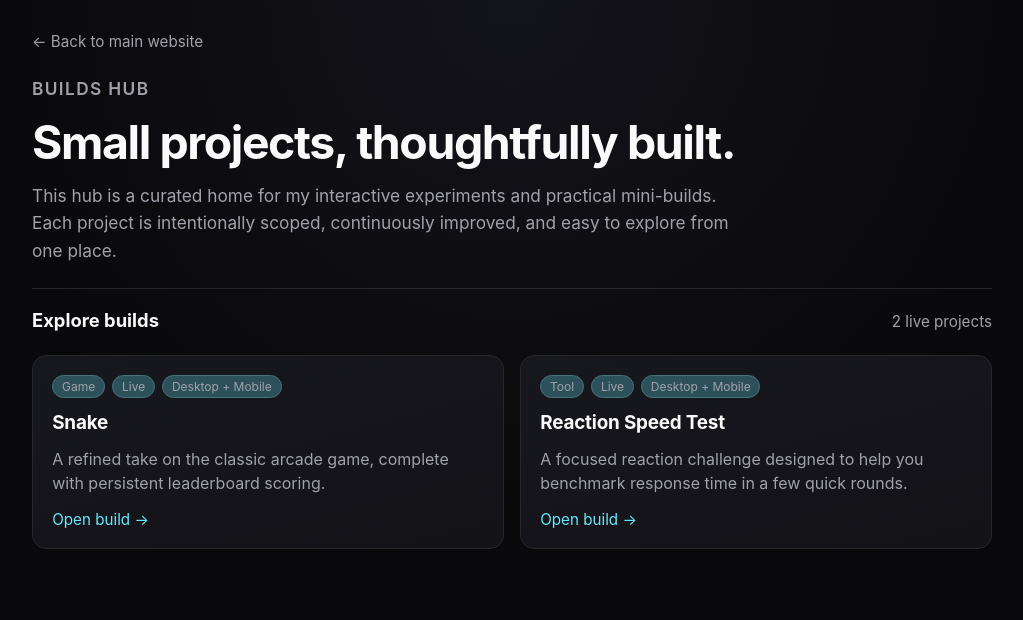
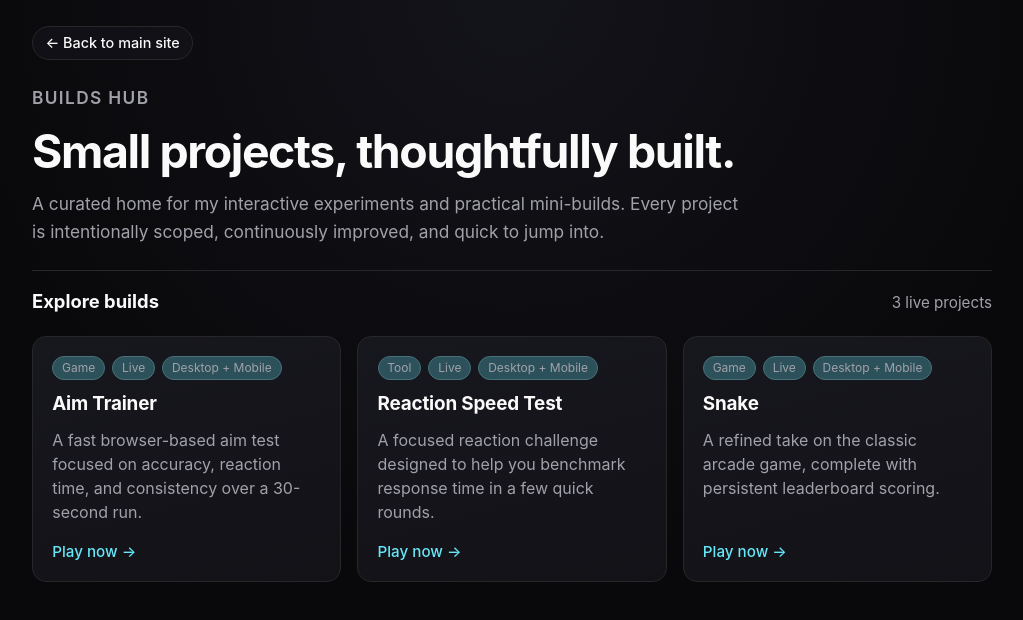
Before and after one commit to adammastersuk/builds-hub, a Next.js app: page / in a window 1280 px wide. Shown: the top 620 px of the page, without its empty margins (128-1151 px from the left). Built offline with nearby package versions, Linux system fonts and the light colour scheme; no server answers.

Commit message:
Add Aim Trainer build entry and polish hub layout

```diff
--- a/app/globals.css
+++ b/app/globals.css
@@ -39,22 +39,32 @@ a {
   display: grid;
   align-content: start;
   gap: 1.5rem;
-  padding: 2rem 0 3rem;
+  padding: 1.6rem 0 3rem;
 }
 
 .back-link {
   justify-self: start;
   display: inline-flex;
   align-items: center;
-  gap: 0.35rem;
-  color: var(--text-secondary);
-  font-size: 0.95rem;
-  transition: color 150ms ease;
+  gap: 0.45rem;
+  color: var(--text-primary);
+  font-size: 0.9rem;
+  font-weight: 500;
+  border: 1px solid var(--surface-border);
+  border-radius: 999px;
+  padding: 0.48rem 0.78rem;
+  background: color-mix(in oklab, var(--surface) 88%, transparent);
+  transition:
+    color 150ms ease,
+    border-color 150ms ease,
+    background 150ms ease;
 }
 
 .back-link:hover,
 .back-link:focus-visible {
   color: var(--text-primary);
+  border-color: color-mix(in oklab, var(--accent) 42%, var(--surface-border));
+  background: color-mix(in oklab, var(--accent) 18%, var(--surface));
 }
 
 .header {
@@ -114,11 +124,13 @@ a {
 
 .build-card {
   display: grid;
+  grid-template-rows: auto auto 1fr auto;
   gap: 0.8rem;
   padding: 1.2rem;
   border-radius: 14px;
   background: linear-gradient(165deg, #17171e 0%, var(--surface) 100%);
   border: 1px solid var(--surface-border);
+  min-height: 220px;
   transition:
     transform 180ms ease,
     border-color 180ms ease,
@@ -160,16 +172,17 @@ a {
 }
 
 .build-card__cta {
-  margin-top: 0.15rem;
+  margin-top: 0.35rem;
   color: var(--accent);
   font-size: 0.95rem;
+  font-weight: 500;
 }
 
 @media (max-width: 640px) {
   .container {
-    width: min(960px, calc(100% - 1.5rem));
-    padding: 1.1rem 0 2rem;
-    gap: 1.2rem;
+    width: min(960px, calc(100% - 1.25rem));
+    padding: 1rem 0 2rem;
+    gap: 1.1rem;
   }
 
   .section-heading {
--- a/app/page.tsx
+++ b/app/page.tsx
@@ -2,14 +2,26 @@ import { BuildCard } from '@/components/BuildCard';
 
 const MAIN_WEBSITE_URL = process.env.NEXT_PUBLIC_MAIN_WEBSITE_URL ?? 'https://adammasters.co.uk';
 
-const builds = [
+type Build = {
+  title: string;
+  description: string;
+  href: string;
+  type: string;
+  status: string;
+  platform: string;
+  ctaLabel?: string;
+};
+
+const builds: Build[] = [
   {
-    title: 'Snake',
-    description: 'A refined take on the classic arcade game, complete with persistent leaderboard scoring.',
-    href: '/snake',
+    title: 'Aim Trainer',
+    description:
+      'A fast browser-based aim test focused on accuracy, reaction time, and consistency over a 30-second run.',
+    href: '/aim-trainer',
     type: 'Game',
     status: 'Live',
-    platform: 'Desktop + Mobile'
+    platform: 'Desktop + Mobile',
+    ctaLabel: 'Play now'
   },
   {
     title: 'Reaction Speed Test',
@@ -18,7 +30,17 @@ const builds = [
     href: '/reaction-speed-test',
     type: 'Tool',
     status: 'Live',
-    platform: 'Desktop + Mobile'
+    platform: 'Desktop + Mobile',
+    ctaLabel: 'Play now'
+  },
+  {
+    title: 'Snake',
+    description: 'A refined take on the classic arcade game, complete with persistent leaderboard scoring.',
+    href: '/snake',
+    type: 'Game',
+    status: 'Live',
+    platform: 'Desktop + Mobile',
+    ctaLabel: 'Play now'
   }
 ];
 
@@ -26,15 +48,15 @@ export default function HomePage() {
   return (
     <main className="container">
       <a className="back-link" href={MAIN_WEBSITE_URL}>
-        ← Back to main website
+        ← Back to main site
       </a>
 
       <header className="header">
         <p className="eyebrow">Builds Hub</p>
         <h1>Small projects, thoughtfully built.</h1>
         <p>
-          This hub is a curated home for my interactive experiments and practical mini-builds. Each
-          project is intentionally scoped, continuously improved, and easy to explore from one place.
+          A curated home for my interactive experiments and practical mini-builds. Every project is
+          intentionally scoped, continuously improved, and quick to jump into.
         </p>
       </header>
 
@@ -45,15 +67,7 @@ export default function HomePage() {
 
       <section className="build-grid" aria-label="Available builds">
         {builds.map((build) => (
-          <BuildCard
-            key={build.href}
-            title={build.title}
-            description={build.description}
-            href={build.href}
-            type={build.type}
-            status={build.status}
-            platform={build.platform}
-          />
+          <BuildCard key={build.href} {...build} />
         ))}
       </section>
     </main>
--- a/components/BuildCard.tsx
+++ b/components/BuildCard.tsx
@@ -7,11 +7,20 @@ type BuildCardProps = {
   type: string;
   status: string;
   platform: string;
+  ctaLabel?: string;
 };
 
-export function BuildCard({ title, description, href, type, status, platform }: BuildCardProps) {
+export function BuildCard({
+  title,
+  description,
+  href,
+  type,
+  status,
+  platform,
+  ctaLabel = 'Open build'
+}: BuildCardProps) {
   return (
-    <Link className="build-card" href={href} aria-label={`Open ${title}`}>
+    <Link className="build-card" href={href} aria-label={`${ctaLabel}: ${title}`}>
       <div className="build-card__meta" aria-label="Project metadata">
         <span>{type}</span>
         <span>{status}</span>
@@ -20,7 +29,7 @@ export function BuildCard({ title, description, href, type, status, platform }:
       <h3>{title}</h3>
       <p>{description}</p>
       <span className="build-card__cta" aria-hidden="true">
-        Open build →
+        {ctaLabel} →
       </span>
     </Link>
   );
--- a/next.config.js
+++ b/next.config.js
@@ -4,22 +4,30 @@ const nextConfig = {
     return [
       {
         source: '/snake',
-  destination: 'https://snake-modern-adammastersuks-projects.vercel.app/snake',
+        destination: 'https://snake-modern-adammastersuks-projects.vercel.app/snake'
       },
       {
         source: '/snake/:path*',
-  destination: 'https://snake-modern-adammastersuks-projects.vercel.app/snake/:path*',
+        destination: 'https://snake-modern-adammastersuks-projects.vercel.app/snake/:path*'
       },
       {
         source: '/reaction-speed-test',
-  destination: 'https://reaction-speed-test-opal.vercel.app/reaction-speed-test',
+        destination: 'https://reaction-speed-test-opal.vercel.app/reaction-speed-test'
       },
       {
         source: '/reaction-speed-test/:path*',
-  destination: 'https://reaction-speed-test-opal.vercel.app/reaction-speed-test/:path*',
+        destination: 'https://reaction-speed-test-opal.vercel.app/reaction-speed-test/:path*'
       },
+      {
+        source: '/aim-trainer',
+        destination: 'https://adammasters.co.uk/aim-trainer'
+      },
+      {
+        source: '/aim-trainer/:path*',
+        destination: 'https://adammasters.co.uk/aim-trainer/:path*'
+      }
     ];
-  },
+  }
 };
 
 module.exports = nextConfig;
```
Also changed, not shown: 1 other file (tests, documents, lock files or other folders). Lines whose indentation alone changed are shown as unchanged.
